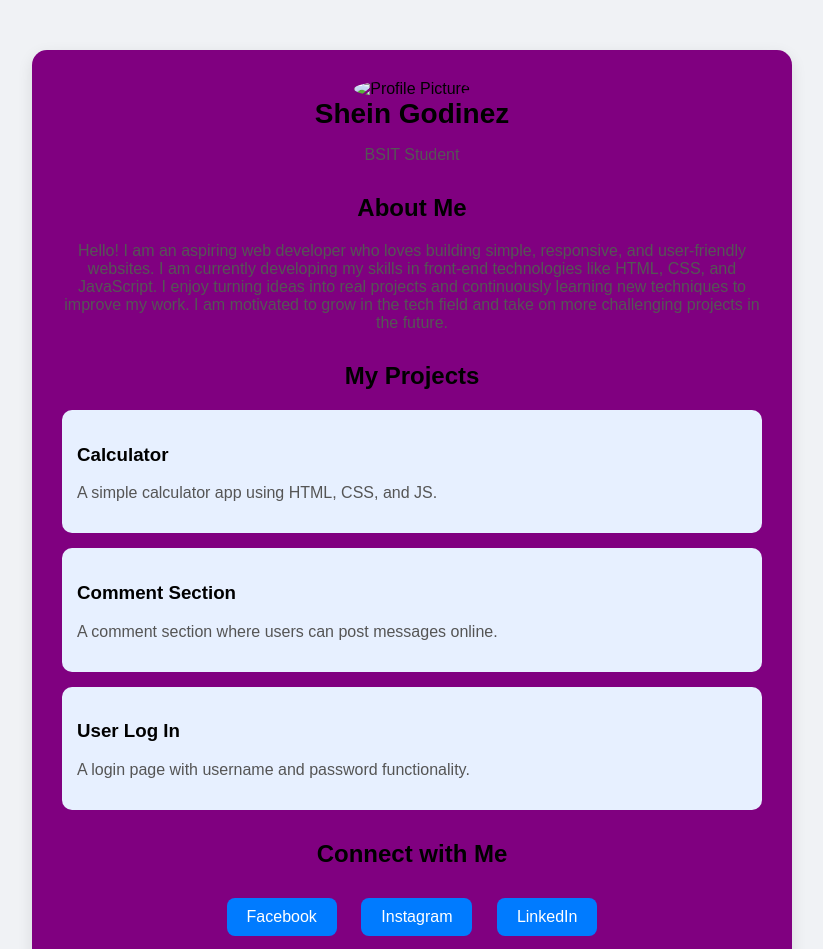
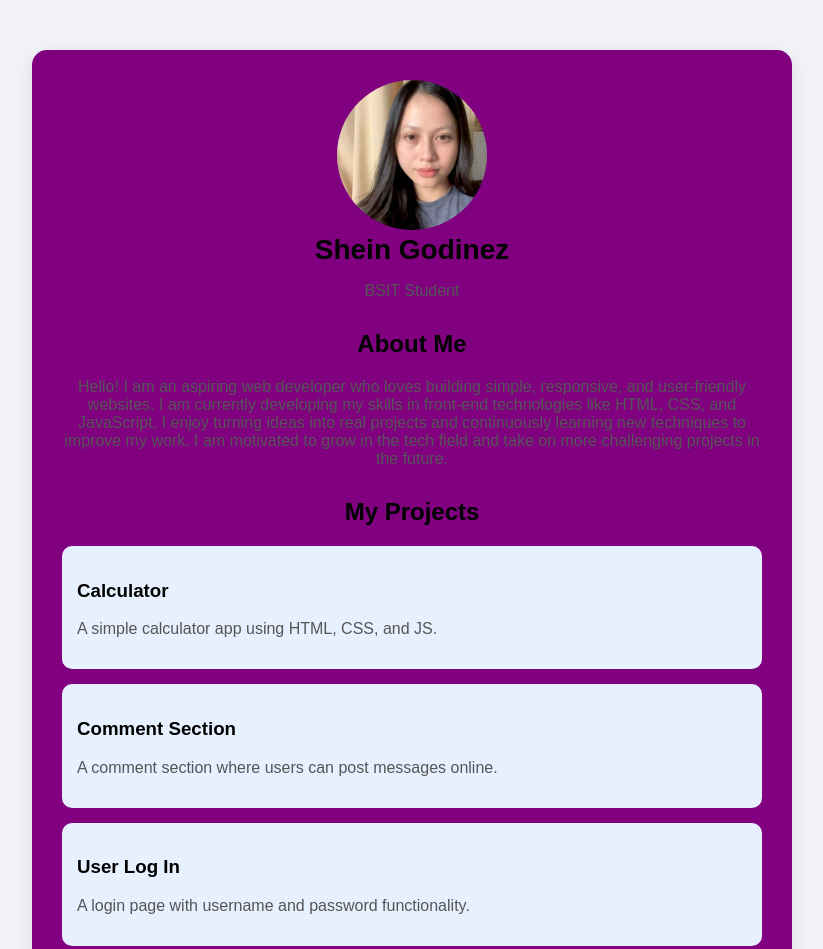
Before and after one commit to sheingodinez/Shein, a plain HTML site: page index.html in a window 1280 px wide. Shown: the top 949 px of the page, without its empty margins (228-1051 px from the left). Drawn offline with Linux system fonts and the light colour scheme.

Commit message:
Update index.html

```diff
--- a/index.html
+++ b/index.html
@@ -10,7 +10,7 @@
     <div class="container">
         <!-- Header -->
         <header>
-            <img src="images/profile.jpg" alt="Profile Picture" class="profile-pic">
+            <img src="profile (2).jpg" alt="Profile Picture" class="profile-pic">
             <h1>Shein Godinez</h1>
             <p>BSIT Student </p>
         </header>
```
